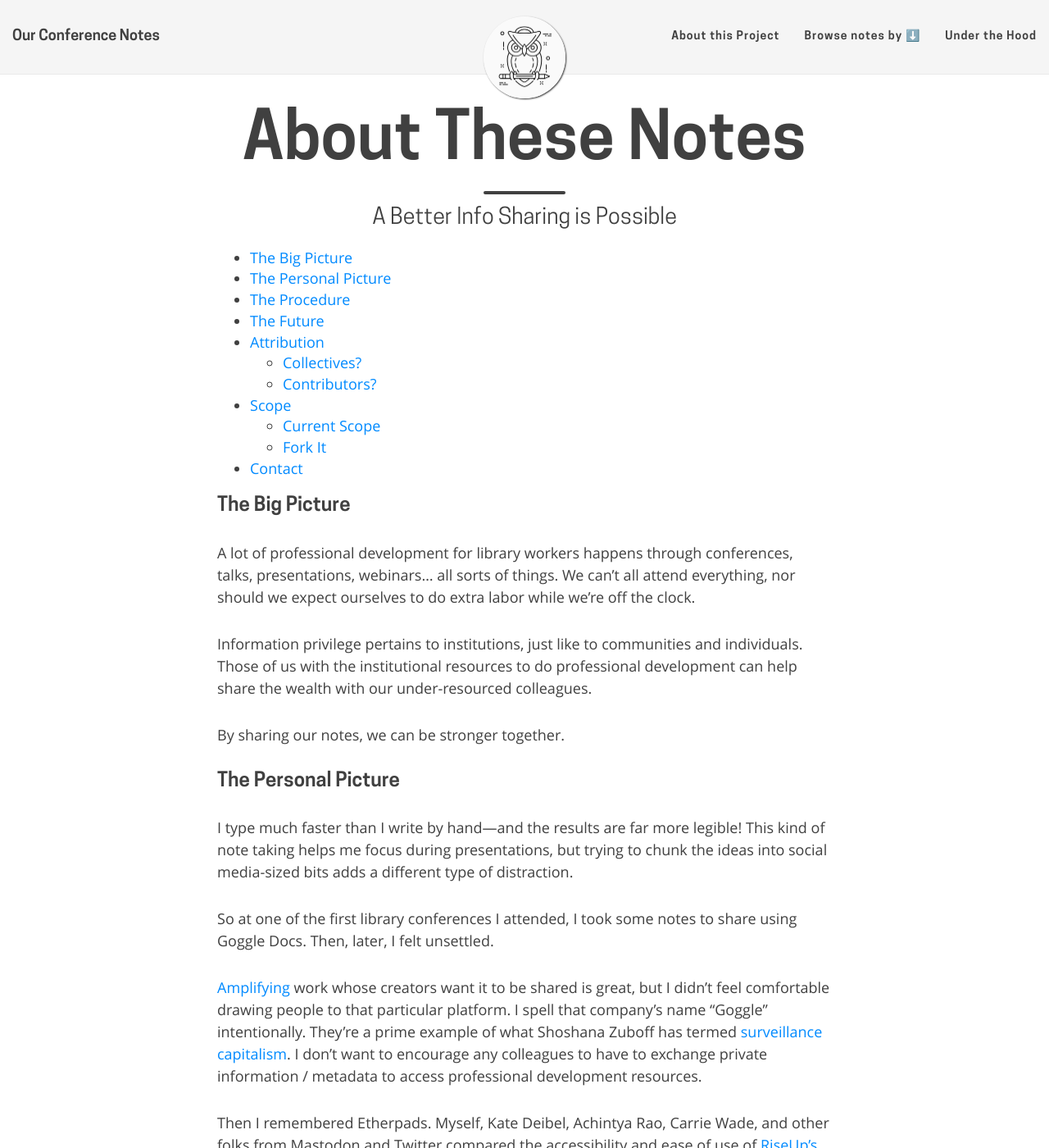
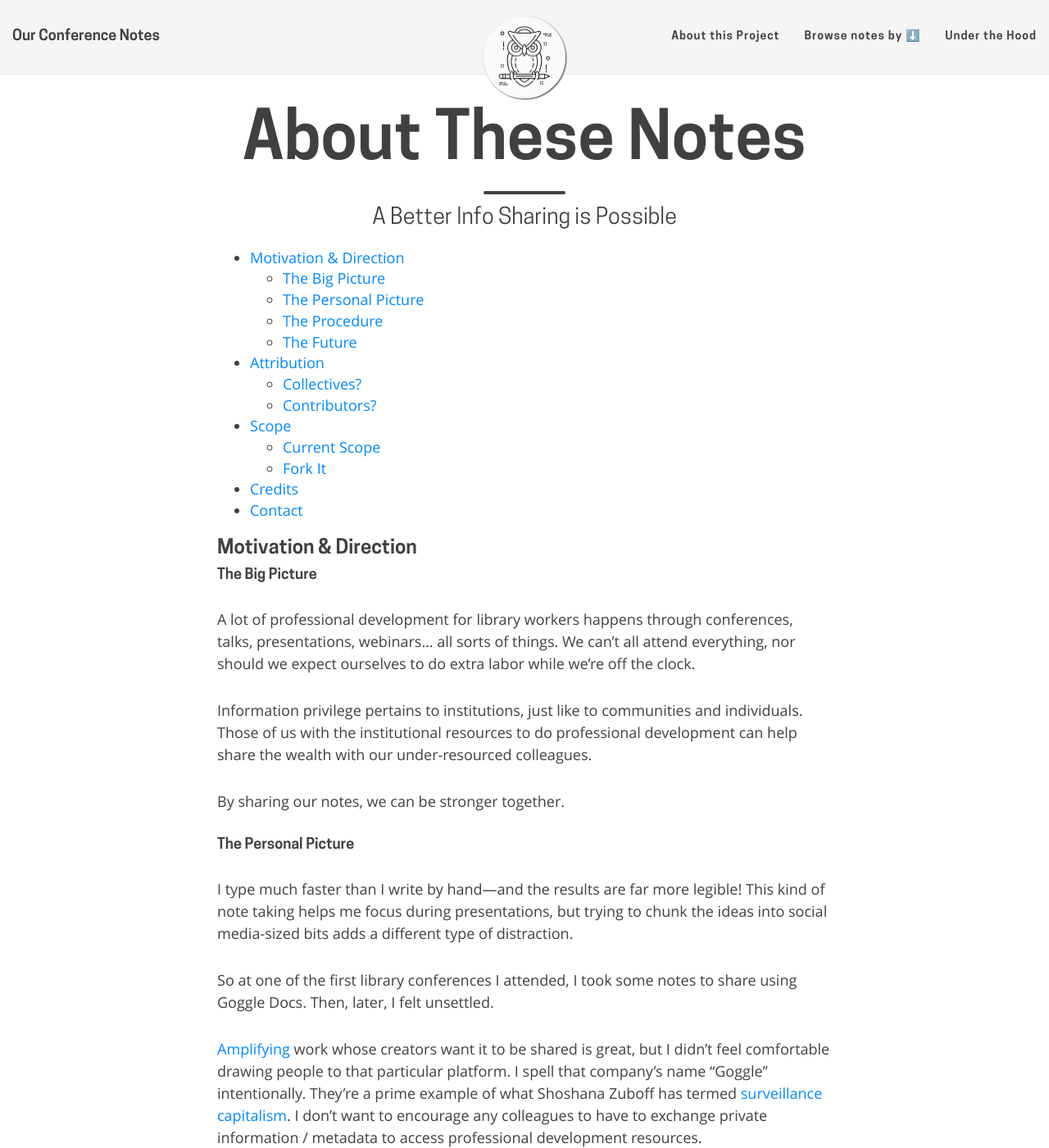
Before and after one commit to ryan-p-randall/our-conference-notes, a Jekyll site: the page built from aboutme.md, in a window 1280 px wide and 1400 px high. Shown: the whole window at 82% size. Built offline with Jekyll 4.4.1, drawn with Linux system fonts in a browser that asks for light colours; nearby versions of some CDN libraries; emoji names are drawn with the system emoji font; some of the changed text lies outside the part shown.

Commit message:
Add `jekyll-anchor-headings`, add links to page source.

```diff
--- /dev/null
+++ b/_includes/anchor_headings.html
@@ -0,0 +1,101 @@
+{% capture headingsWorkspace %}
+  {% comment %}
+    Version 1.0.3
+      https://github.com/allejo/jekyll-anchor-headings
+
+    "Be the pull request you wish to see in the world." ~Ben Balter
+
+    Usage:
+      {% include anchor_headings.html html=content %}
+
+    Parameters:
+      * html          (string) - the HTML of compiled markdown generated by kramdown in Jekyll
+
+    Optional Parameters:
+      * beforeHeading (bool)   : false  - Set to true if the anchor should be placed _before_ the heading's content
+      * anchorBody    (string) :  ''    - The content that will be placed inside the anchor; the `%heading%` placeholder is available
+      * anchorClass   (string) :  ''    - The class(es) that will be used for each anchor. Separate multiple classes with a space
+      * anchorTitle   (string) :  ''    - The `title` attribute that will be used for anchors
+      * h_min         (int)    :  1     - The minimum header level to build an anchor for; any header lower than this value will be ignored
+      * h_max         (int)    :  6     - The maximum header level to build an anchor for; any header greater than this value will be ignored
+      * bodyPrefix    (string) :  ''    - Anything that should be inserted inside of the heading tag _before_ its anchor and content
+      * bodySuffix    (string) :  ''    - Anything that should be inserted inside of the heading tag _after_ its anchor and content
+
+    Output:
+      The original HTML with the addition of anchors inside of all of the h1-h6 headings.
+  {% endcomment %}
+
+  {% assign minHeader = include.h_min | default: 1 %}
+  {% assign maxHeader = include.h_max | default: 2 %}
+  {% assign beforeHeading = include.beforeHeading %}
+  {% assign anchorBody = '#' %}
+  {% assign nodes = include.html | split: '<h' %}
+
+  {% capture edited_headings %}{% endcapture %}
+
+  {% for _node in nodes %}
+    {% capture node %}{{ _node | strip }}{% endcapture %}
+
+    {% if node == "" %}
+      {% continue %}
+    {% endif %}
+
+    {% assign nextChar = node | replace: '"', '' | strip | slice: 0, 1 %}
+    {% assign headerLevel = nextChar | times: 1 %}
+
+    <!-- If the level is cast to 0, it means it's not a h1-h6 tag, so let's try to fix it -->
+    {% if headerLevel == 0 %}
+      {% if nextChar != '<' and nextChar != '' %}
+        {% capture node %}<h{{ node }}{% endcapture %}
+      {% endif %}
+
+      {% capture edited_headings %}{{ edited_headings }}{{ node }}{% endcapture %}
+      {% continue %}
+    {% endif %}
+
+    {% assign _workspace = node | split: '</h' %}
+    {% assign _idWorkspace = _workspace[0] | split: 'id="' %}
+    {% assign _idWorkspace = _idWorkspace[1] | split: '"' %}
+    {% assign html_id = _idWorkspace[0] %}
+
+    {% capture _hAttrToStrip %}{{ _workspace[0] | split: '>' | first }}>{% endcapture %}
+    {% assign header = _workspace[0] | replace: _hAttrToStrip, '' %}
+
+    <!-- Build the anchor to inject for our heading -->
+    {% capture anchor %}{% endcapture %}
+
+    {% if html_id and headerLevel >= minHeader and headerLevel <= maxHeader %}
+      {% capture anchor %}href="#{{ html_id}}"{% endcapture %}
+
+      {% if include.anchorClass %}
+        {% capture anchor %}{{ anchor }} class="{{ include.anchorClass }}"{% endcapture %}
+      {% endif %}
+
+      {% if include.anchorTitle %}
+        {% capture anchor %}{{ anchor }} title="{{ include.anchorTitle | replace: '%heading%', header }}"{% endcapture %}
+      {% endif %}
+
+      {% capture anchor %}<a {{ anchor }}>{{ include.anchorBody | replace: '%heading%', header | default: '' }}</a>{% endcapture %}
+
+      <!-- In order to prevent adding extra space after a heading, we'll let the 'anchor' value contain it -->
+      {% if beforeHeading %}
+        {% capture anchor %}{{ anchor }} {% endcapture %}
+      {% else %}
+        {% capture anchor %} {{ anchor }}{% endcapture %}
+      {% endif %}
+    {% endif %}
+
+    {% capture new_heading %}
+      <h{{ _hAttrToStrip }}
+        {{ include.bodyPrefix }}
+        {% if beforeHeading %}
+          {{ anchor }}{{ header }}
+        {% else %}
+          {{ header }}{{ anchor }}
+        {% endif %}
+        {{ include.bodySuffix }}
+      </h{{ _workspace | last }}
+    {% endcapture %}
+    {% capture edited_headings %}{{ edited_headings }}{{ new_heading }}{% endcapture %}
+  {% endfor %}
+{% endcapture %}{% assign headingsWorkspace = '' %}{{ edited_headings | strip }}
--- a/_layouts/page.html
+++ b/_layouts/page.html
@@ -7,7 +7,7 @@
 <div class="container" role="main">
   <div class="row">
     <div class="col-lg-8 col-lg-offset-2 col-md-10 col-md-offset-1">
-      {{ content }}
+      {% include anchor_headings.html html=content anchorBody="#" anchorClass="anchor" %}
 	    {%- if page.comments -%}
         <div class="disqus-comments">
 	        {%- include disqus.html -%}
--- a/_layouts/post.html
+++ b/_layouts/post.html
@@ -42,7 +44,7 @@
       {%- endif -%}
 
       <article role="main" class="blog-post">
-        {{ content }}
+        {% include anchor_headings.html html=content anchorBody="#" anchorClass="anchor" %}
       </article>
 
       {%- if page.tags.size > 0 -%}
--- a/aboutme.md
+++ b/aboutme.md
@@ -7,7 +7,9 @@
 - Table of Contents
 {:toc}
 
-### The Big Picture
+### Motivation & Direction
+
+#### The Big Picture
 
 A lot of professional development for library workers happens through conferences, talks, presentations, webinars… all sorts of things. We can't all attend everything, nor should we expect ourselves to do extra labor while we're off the clock.
 
@@ -15,7 +17,7 @@
 
 By sharing our notes, we can be stronger together.
 
-### The Personal Picture
+#### The Personal Picture
 
 I type much faster than I write by hand—and the results are far more legible! This kind of note taking helps me focus during presentations, but trying to chunk the ideas into social media-sized bits adds a different type of distraction.
 
@@ -25,7 +27,7 @@
 
 Then I remembered Etherpads. Myself, Kate Deibel, Achintya Rao, Carrie Wade, and other folks from Mastodon and Twitter compared the accessibility and ease of use of [RiseUp's Etherpad](http://pad.riseup.net) to those from [CryptPad](https://cryptpad.fr/what-is-cryptpad.html). RiseUp won because it is simplest and, unlike CryptPad, doesn't break the ability to press the `tab` button for keyboard navigation. (That's fixed but is still far more cumbersome). And here we are!
 
-### The Procedure
+#### The Procedure
 
 I don't claim credit for all the notes shared here, but they are shared [CC-BY](https://creativecommons.org/licenses/by/4.0/). Since RiseUp's Etherpad service is geared toward privacy, note-takers have to identify themselves in order to get credit.
 
@@ -40,7 +42,7 @@
 
 Initially I thought I'd just leave the notes in their GitHub repository. However, it's a little overwhelming, especially for new users. I also did more reading into whether GitHub is friendly for screenreaders. As far as I can tell, it isn't particularly accessible. So in order to make this as accessible as possible both cognitively and in terms of visual disabilities, I adapted Dean Attali's [Beautiful Jekyll](https://deanattali.com/beautiful-jekyll/) theme.
 
-### The Future
+#### The Future
 
 For ease of sharing and contributing, this is hosted on [GitHub Pages](https://help.github.com/en/articles/what-is-github-pages).
 
@@ -78,6 +80,10 @@
 
 I'd love it if people were inspired by this idea enough to [fork this](https://guides.github.com/activities/forking/) into collections of notes related to things outside of this collection's current scope! That's a large part of why I've chosen GitHub as the platform and licensed this CC-BY.
 
+### Credits
+
+This site uses Vladimir Jimenez's [jekyll-anchor-headings](https://github.com/allejo/jekyll-anchor-headings).
+
 ### Contact
 
 If you're interested in contributing, moderating, linking to your notes hosted elsewhere, clarifying or removing parts from one of your presentations, etc…, please reach out!
--- a/css/custom.css
+++ b/css/custom.css
@@ -157,3 +157,17 @@
   font-weight: 700;
   src: url('../assets/fonts/Lato-Bold.ttf');
 }
+
+.anchor {
+  visibility: hidden;
+  color: {{ site.hover-col }};
+}
+
+h1:hover .anchor,
+h2:hover .anchor,
+h3:hover .anchor,
+h4:hover .anchor,
+h5:hover .anchor,
+h6:hover .anchor {
+  visibility: visible;
+}
```
Also changed, not shown: other parts of _layouts/post.html (+2 -0 lines).
